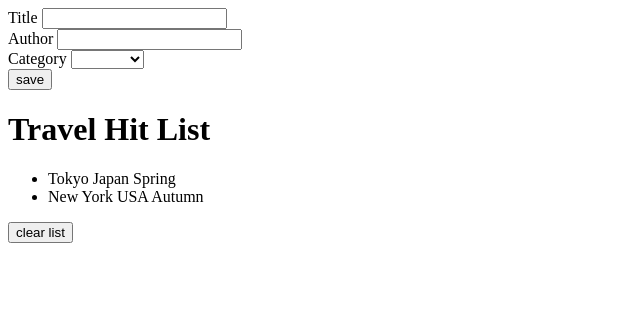
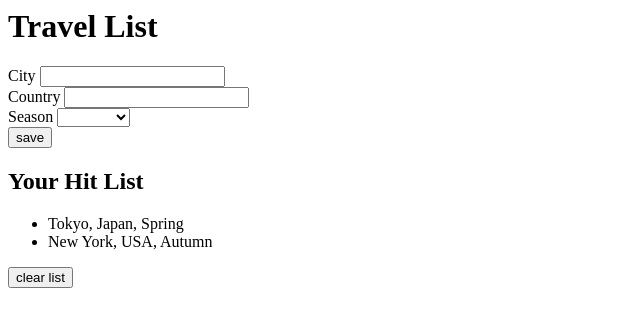
Before and after one commit to imacbeth/js_weekend11_DOM, a plain HTML site: page index.html in a window 1280 px wide. Shown: the whole page, without its empty margins (0-640 px from the left). Drawn offline with Linux system fonts and the light colour scheme.

Commit message:
corrections to html form

```diff
--- a/index.html
+++ b/index.html
@@ -1,24 +1,25 @@
 <html lang="en" dir="ltr">
   <head>
     <meta charset="utf-8">
-    <title>Reading List App</title>
+    <title>Travel List App</title>
     <link rel="stylesheet" type="text/css" media="screen" href="css/main.css" />
     <script src="js/app.js"></script>
   </head>
   <body>
+    <h1>Travel List</h1>
     <form id="new-item-form">
       <div id="form-wrapper">
         <div class="form-item">
-          <label for="city" class="primary">Title</label>
-          <input type="text" id="country" required/>
+          <label for="city" class="primary">City</label>
+          <input type="text" id="city" required/>
         </div>
         <div class="form-item">
-      <label for="country" class="primary">Author</label>
+      <label for="country" class="primary">Country</label>
       <input type="text" id="country" required/>
     </div>
 
     <div class="form-item">
-      <label for="season" class="primary">Category</label>
+      <label for="season" class="primary">Season</label>
       <select id="season">
         <option value="" disabled selected></option>
         <option value="Spring">Spring</option>
@@ -31,11 +32,11 @@
   <input type="submit" value="save"/>
 </form>
 
-<h1>Travel Hit List</h1>
+<h2>Your Hit List</h2>
 <div id="travel-list">
   <ul id="places">
-    <li>Tokyo Japan Spring</li>
-    <li>New York USA Autumn</li>
+    <li>Tokyo, Japan, Spring</li>
+    <li>New York, USA, Autumn</li>
 
  </ul></div>
   <input type='submit' id = "button" value="clear list"/>
--- a/js/app.js
+++ b/js/app.js
@@ -10,9 +10,9 @@ form.addEventListener('submit', (event) => {
     const country = event.target.country.value;
     const season = event.target.season.value;
 
-    newBook.textContent = `${city} ${country} ${season}`
+    newPlace.textContent = `${city}, ${country}, ${season}`
 
-  bookslist.appendChild(newPlace);
+  travellist.appendChild(newPlace);
   form.reset();
 
 
```
